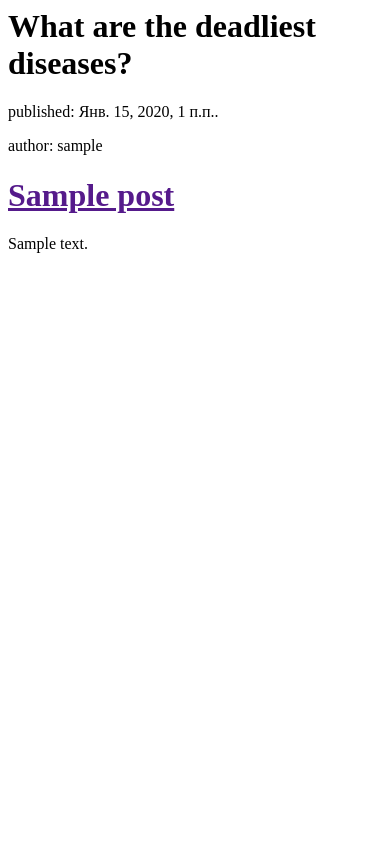
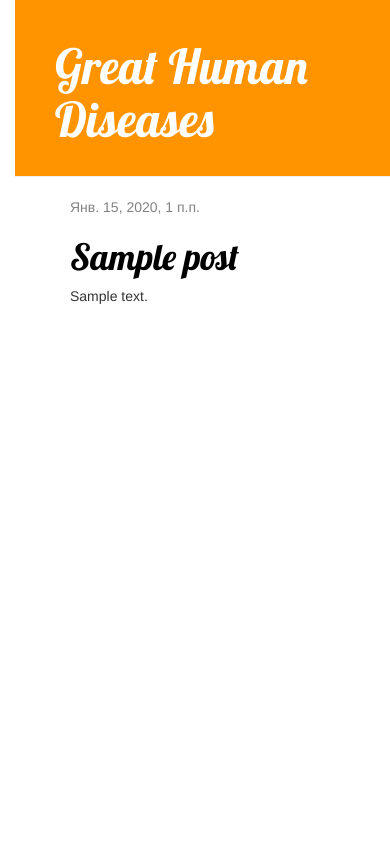
Before and after one commit to NotNikita/django-blog, a Django app: page / in a window 390 px wide. Run offline with Django 3.2, Linux system fonts and the light colour scheme; tables that the repository leaves empty hold one stand-in row (values such as "Sample post"); some libraries are stand-ins or nearby versions.

Commit message:
Added post detail view and template as well as CSS for the site.

```diff
--- /dev/null
+++ b/blog/static/css/blog.css
@@ -0,0 +1,52 @@
+.page-header {
+    background-color: #ff9400;
+    margin-top: 0;
+    padding: 20px 20px 20px 40px;
+}
+
+.page-header h1, .page-header h1 a, .page-header h1 a:visited, .page-header h1 a:active {
+    color: #ffffff;
+    font-size: 36pt;
+    text-decoration: none;
+}
+
+.content {
+    margin-left: 40px;
+}
+
+body {
+    padding-left: 15px;
+}
+
+h1, h2, h3, h4 {
+    color: #FCA205;
+    font-family: 'Lobster', cursive;
+}
+
+
+.date {
+    color: #828282;
+}
+
+.save {
+    float: right;
+}
+
+.post-form textarea, .post-form input {
+    width: 100%;
+}
+
+.top-menu, .top-menu:hover, .top-menu:visited {
+    color: #ffffff;
+    float: right;
+    font-size: 26pt;
+    margin-right: 20px;
+}
+
+.post {
+    margin-bottom: 70px;
+}
+
+.post h1 a, .post h1 a:visited {
+    color: #000000;
+}
--- /dev/null
+++ b/blog/templates/blog/base.html
@@ -0,0 +1,24 @@
+{% load static %}
+<html>
+    <head>
+        <title>GHD</title>
+        <link rel="stylesheet" href="//maxcdn.bootstrapcdn.com/bootstrap/3.2.0/css/bootstrap.min.css">
+        <link rel="stylesheet" href="//maxcdn.bootstrapcdn.com/bootstrap/3.2.0/css/bootstrap-theme.min.css">
+        <link href='//fonts.googleapis.com/css?family=Lobster&subset=latin,latin-ext' rel='stylesheet' type='text/css'>
+        <link rel="stylesheet" href="{% static 'css/blog.css' %}">
+    </head>
+    <body>
+        <div class="page-header">
+            <h1><a href="/">Great Human Diseases</a></h1>
+        </div>
+
+        <div class="content container">
+            <div class="row">
+                <div class="col-md-8">
+                {% block content %}
+                {% endblock %}
+                </div>
+        </div>
+        </div>
+    </body>
+</html>
--- a/blog/templates/blog/post_list.html
+++ b/blog/templates/blog/post_list.html
@@ -1,20 +1,13 @@
-<html>
-	<head>
-		<title>Great Human Diseases</title>
-	</head>
-	<body>
-		<div>
-            <h1>What are the deadliest diseases?</h1>
+{% extends 'blog/base.html' %}
+
+{% block content %}
+    {% for post in posts %}
+        <div class="post">
+            <div class="date">
+                {{ post.published_date }}
+            </div>
+            <h1><a href="{% url 'post_detail' pk=post.pk %}">{{ post.title }}</a></h1>
+            <p>{{ post.text|linebreaksbr }}</p>
         </div>
-
-        {% for post in posts %}
-            <div>
-                <p>published: {{ post.published_date }}.</p>
-                <p>author: {{post.author}}</p>
-                <h1><a href="">{{ post.title }}</a></h1>
-                <p>{{ post.text|linebreaksbr }}</p>
-            </div>
-        {% endfor %}
-
-	</body>
-</html>
+    {% endfor %}
+{% endblock %}
--- a/blog/urls.py
+++ b/blog/urls.py
@@ -5,5 +5,6 @@ from . import views
 #URL-шаблон
 #мы связали view под именем post_list с корневым URL-адресом ('')
 urlpatterns = [
-	path('', views.post_list, name = 'post_list'),
+	path('', views.post_list, name='post_list'),
+    path('post/<int:pk>/', views.post_detail, name='post_detail'),
 ]
--- a/blog/views.py
+++ b/blog/views.py
@@ -1,4 +1,4 @@
-from django.shortcuts import render
+from django.shortcuts import render, get_object_or_404
 from django.utils import timezone
 from .models import Post
 
@@ -7,3 +7,8 @@ def post_list(request):
 	#variable for QuerySet
     posts = Post.objects.filter(published_date__lte=timezone.now()).order_by('published_date')
     return render(request, 'blog/post_list.html', {'posts': posts})
+
+
+def post_detail(request, pk):
+    post = get_object_or_404(Post, pk=pk)
+    return render(request, 'blog/post_detail.html', {'post': post})
```
Also changed, not shown: blog/templates/blog/post_detail.html (added, +13 -0 lines).
